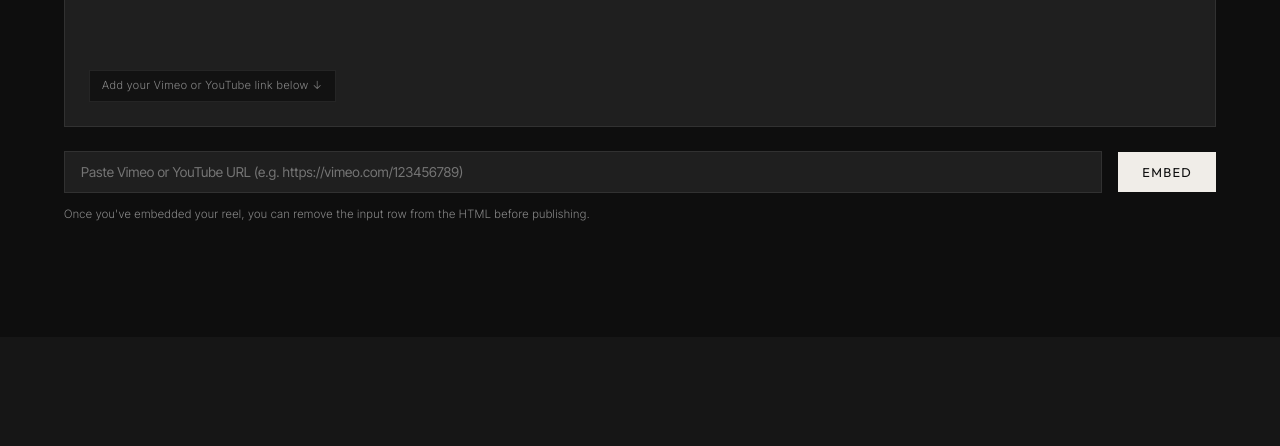
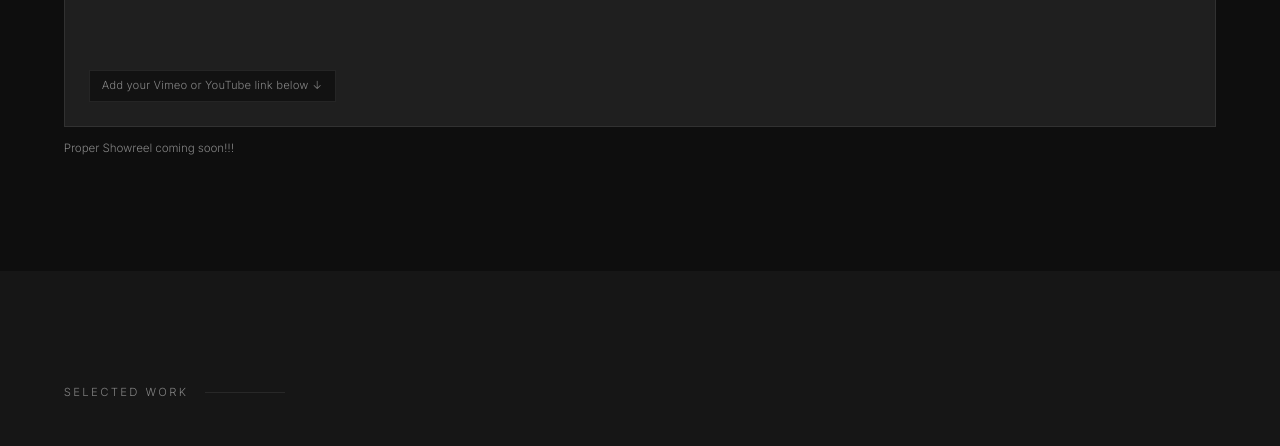
Before and after one commit to RangMedia/rangmedia.org, a plain HTML site: page index.html in a window 1280 px wide. Shown: the part 1500-1946 px from the top of the page. Drawn offline with Linux system fonts and the light colour scheme.

Commit message:
Update index.html

```diff
--- a/index.html
+++ b/index.html
@@ -605,17 +605,9 @@
       <div class="reel-url-hint" id="reelHint">Add your Vimeo or YouTube link below ↓</div>
     </div>
 
-    <!-- Reel URL input (remove once you add your link) -->
-    <div style="margin-top: 1.5rem; display: flex; gap: 1rem; align-items: center;" id="reelInputRow">
-      <input type="text" id="reelUrl" placeholder="Paste Vimeo or YouTube URL (e.g. https://vimeo.com/123456789)"
-        style="flex: 1; background: var(--bg-3); border: 1px solid var(--border); color: var(--text); padding: 0.75rem 1rem; font-family: 'Inter Tight', sans-serif; font-size: 0.85rem; outline: none;" />
-      <button onclick="loadReel()"
-        style="background: var(--text); color: var(--bg); border: none; padding: 0.75rem 1.5rem; font-family: 'Outfit', sans-serif; font-size: 0.8rem; letter-spacing: 0.1em; text-transform: uppercase; cursor: pointer;">
-        Embed
-      </button>
     </div>
     <p style="font-size: 0.72rem; color: var(--muted); margin-top: 0.75rem; letter-spacing: 0.03em;">
-      Once you've embedded your reel, you can remove the input row from the HTML before publishing.
+      Proper Showreel coming soon!!!
     </p>
   </section>
 
```
